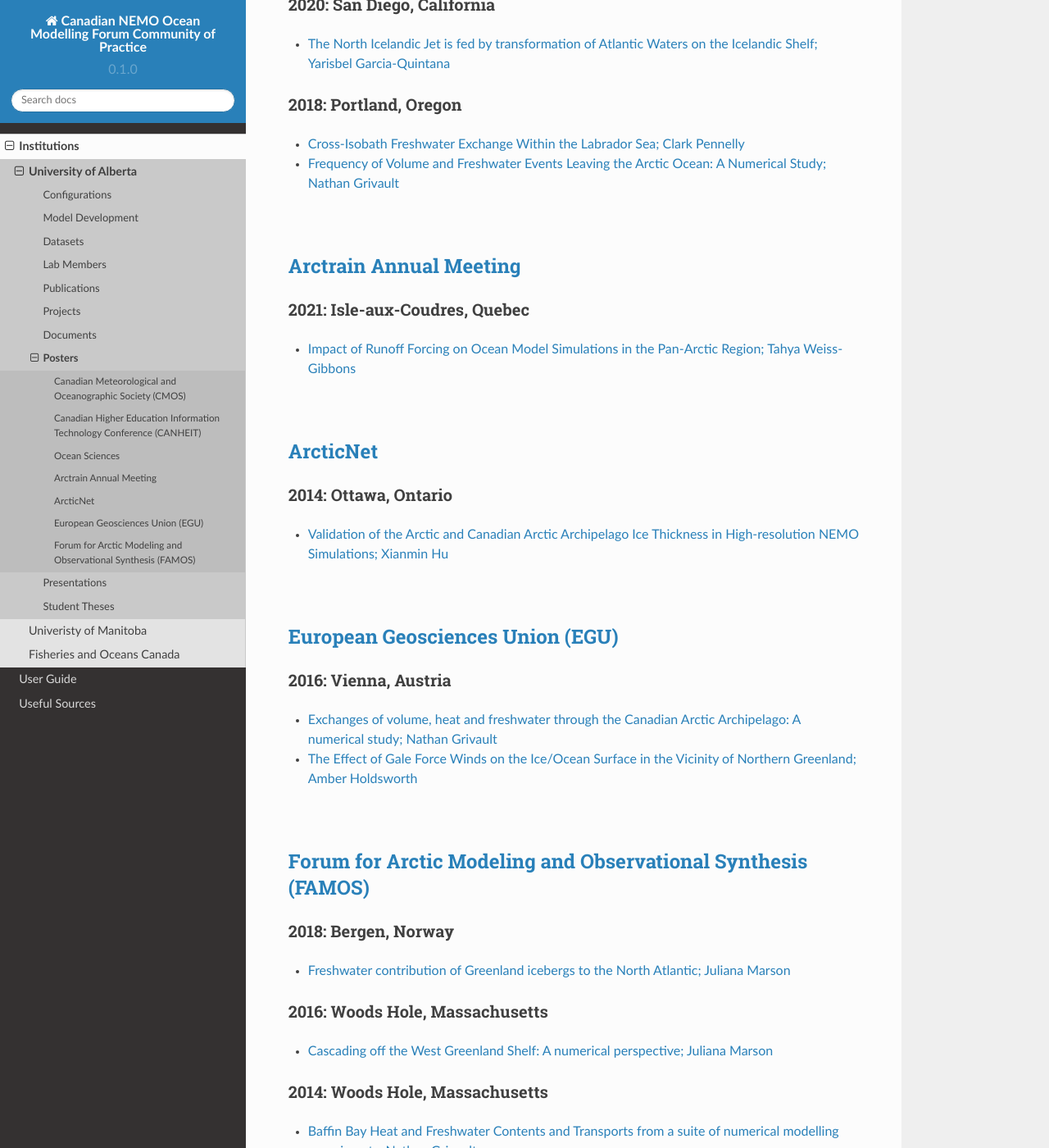
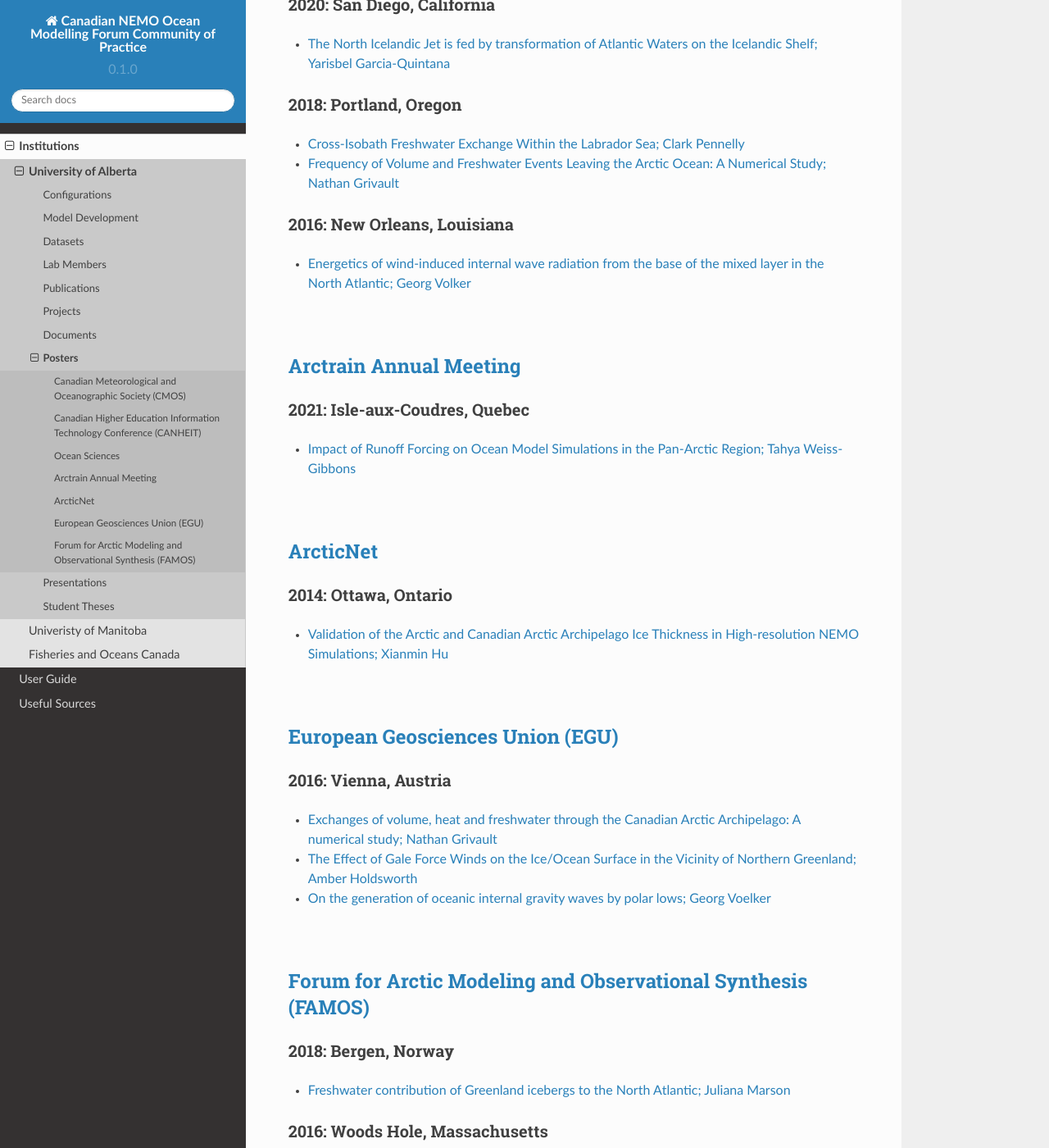
Before and after one commit to UofA-NEMO/Canadian-NEMO-Ocean-Modelling-Forum-Community-of-Practice, a Sphinx documentation site: the page built from docs/Institutions/UofA/Posters.rst, in a window 1280 px wide and 1400 px high, scrolled down 1152 px. Shown: the whole window at 82% size. Built offline with Sphinx 7.4.7 and the Read the Docs theme 2.0.0, drawn with Linux system fonts in a browser that asks for light colours; pages that are not in the unit, such as notebooks, are missing from menus.

Commit message:
Update Posters.rst

```diff
--- a/docs/Institutions/UofA/Posters.rst
+++ b/docs/Institutions/UofA/Posters.rst
@@ -59,6 +59,11 @@ Here is a list of the posters our group has presented at conferences around the
 
 * `Frequency of Volume and Freshwater Events Leaving the Arctic Ocean: A Numerical Study; Nathan Grivault <../../_static/_UofA/Grivault_OceanSciences2018.pdf>`_
 
+2016: New Orleans, Louisiana
+^^^^^^^^^^^^^^^^^^^^^^^^^^^^
+
+* `Energetics of wind-induced internal wave radiation from the base of the mixed layer in the North Atlantic; Georg Volker <../../_static/_UofA/Sebastian_20160208_osm2016.pdf>`_
+
 |
 
 `Arctrain Annual Meeting <https://arctrain.de/>`_
@@ -91,6 +96,8 @@ Here is a list of the posters our group has presented at conferences around the
 
 * `The Effect of Gale Force Winds on the Ice/Ocean Surface in the Vicinity of Northern Greenland; Amber Holdsworth <../../_static/_UofA/Holdsworth_ArcticTransports_EGU_2016.pdf>`_
 
+* `On the generation of oceanic internal gravity waves by polar lows; Georg Voelker <../../_static/_UofA/Sebastian_20160407_egu2016.pdf>`_
+
 |
 
 `Forum for Arctic Modeling and Observational Synthesis (FAMOS) <https://web.whoi.edu/famos/>`_
```
